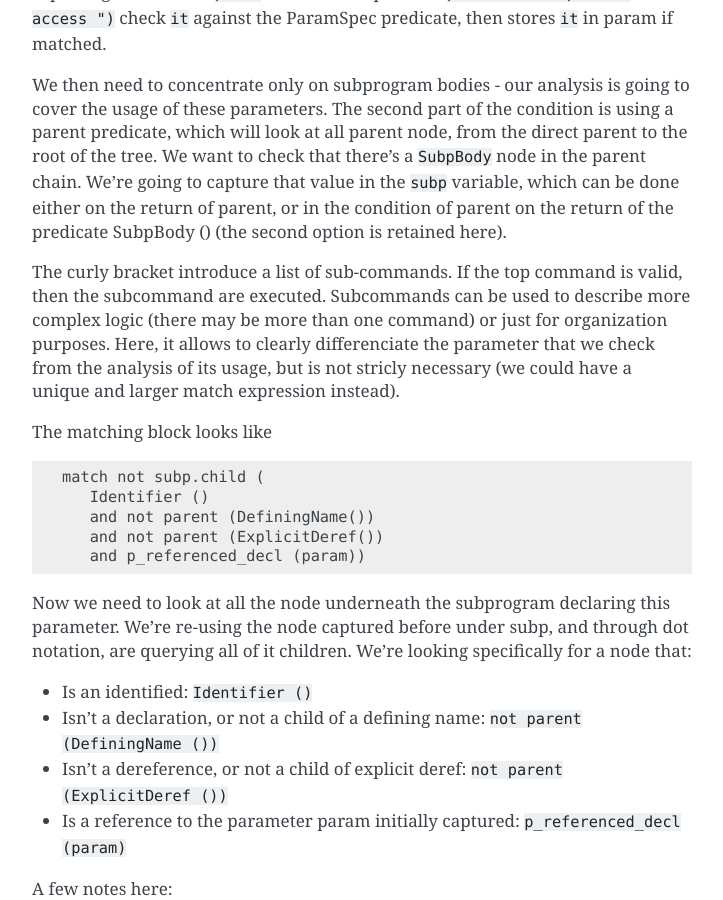
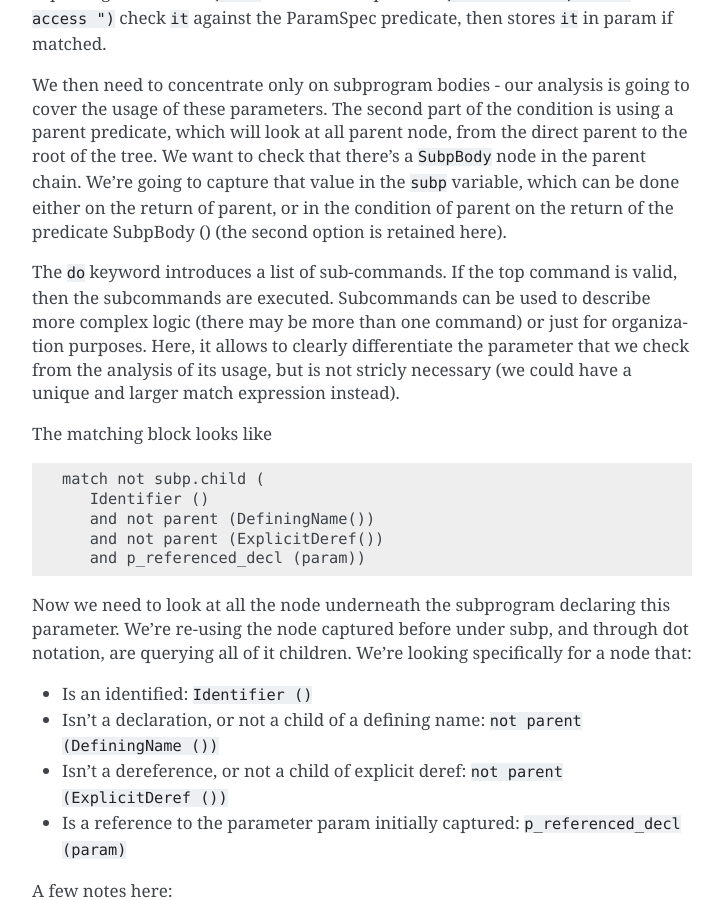
Before and after one commit to AdaCore/uwrap, a Sphinx documentation site: the page built from documentation/source/tutorial/tutorial.rst, in a window 1280 px wide and 900 px high, scrolled down 2744 px. Shown: the whole window, without its empty margins (388-1111 px from the left). Built offline with Sphinx 7.4.7, drawn with Linux system fonts in a browser that asks for light colours; pages that are not in the unit, such as notebooks, are missing from menus; some of the changed text lies outside the part shown.

Commit message:
Some more doc editing

```diff
--- a/documentation/source/tutorial/tutorial.rst
+++ b/documentation/source/tutorial/tutorial.rst
@@ -146,10 +146,10 @@ variable, which can be done either on the return of parent, or in the condition
 of parent on the return of the predicate SubpBody () (the second option is
 retained here).
 
-The curly bracket introduce a list of sub-commands. If the top command is
-valid, then the subcommand are executed. Subcommands can be used to describe
+The ``do`` keyword introduces a list of sub-commands. If the top command is
+valid, then the subcommands are executed. Subcommands can be used to describe
 more complex logic (there may be more than one command) or just for organization
-purposes. Here, it allows to clearly differenciate the parameter that we check
+purposes. Here, it allows to clearly differentiate the parameter that we check
 from the analysis of its usage, but is not stricly necessary (we could have
 a unique and larger match expression instead).
 
@@ -179,11 +179,11 @@ A few notes here:
   operate on declarations, which is the reason why we have to guard on
   ``DefiningNames`` before.
 * Within a browsing predicate such as ``child`` or ``parent``, the value of
-  ``it`` is switched to the sub-nodes being browsed. So in that second
-  child query, p_referenced_decl operates on the child being analyzed, not the
-  top level node which is a parameter specification. This is the reason why we
-  had to capture the value in the top level matched, then to re-inject it in
-  the ``referenced_decl`` call for comparison.
+  ``it`` is switched to the sub-nodes being browsed. So in that second child
+  query, p_referenced_decl operates on the child being analyzed, not the top
+  level node which is a parameter specification. This is the reason why we had
+  to capture the value in the top level matched, then to re-inject it in the
+  ``referenced_decl`` call for comparison.
 
 If any node of the form above is found, we're good. There is indeed a reference
 to this parameter as an access value, and access mode can be justified. If not,
```
Also changed, not shown: other parts of documentation/source/tutorial/tutorial.rst (+12 -11 lines), 1 other file.
